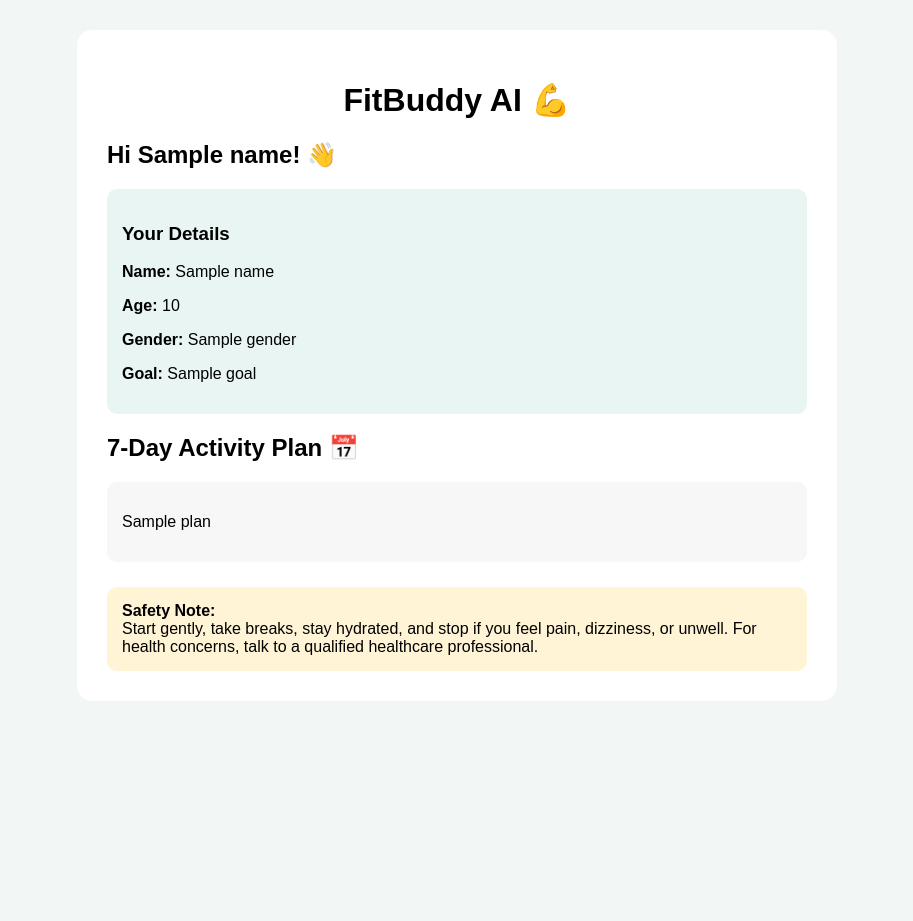
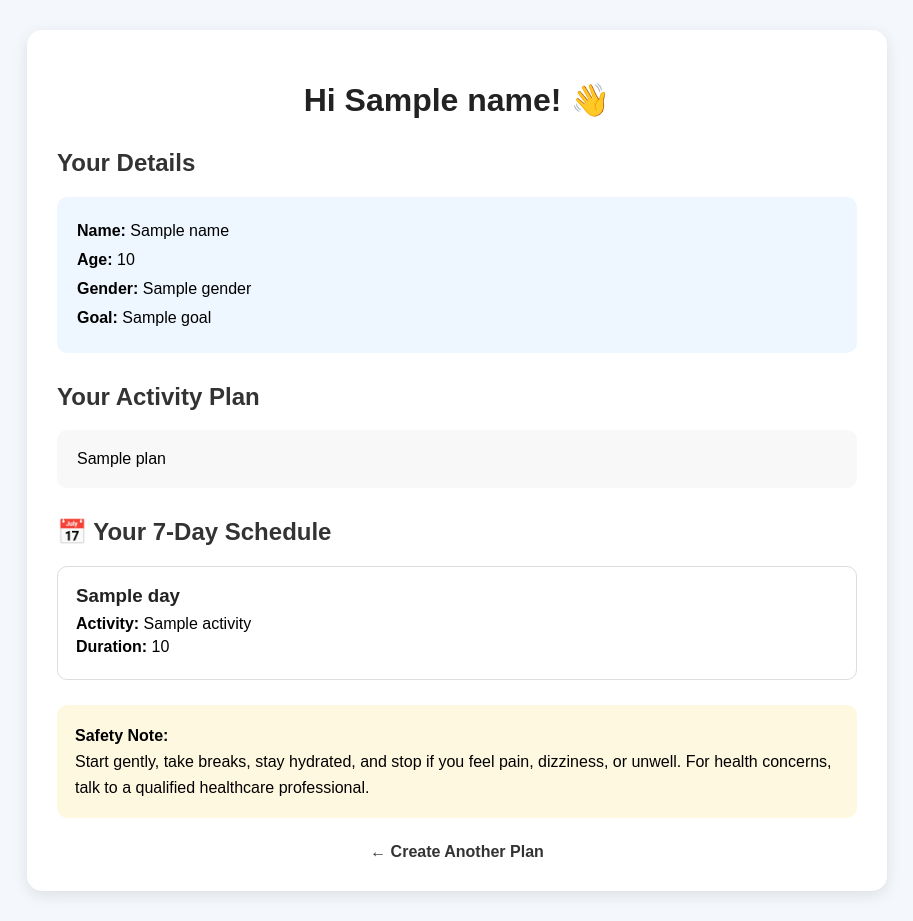
Before and after one commit to santhoshrajofficial08-commits/FitBuddy-AI, a FastAPI app: template templates/result.html in a window 1280 px wide. Shown: the whole page, without its empty margins (183-1096 px from the left). Before the commit the page ends 701 px from the top, so only its background shows below. Run offline with FastAPI, Linux system fonts and the light colour scheme; the template is opened without the code that fills it: most values are stand-ins (such as "Sample title", 1, 10 or a date in 2020).

Commit message:
Add personalized 7 day schedule

```diff
--- a/main.py
+++ b/main.py
@@ -28,65 +28,78 @@ def generate_plan(
     gender = gender.strip()
 
     if not name:
-        plan = "Please enter your name."
+        return templates.TemplateResponse(
+            request=request,
+            name="result.html",
+            context={
+                "request": request,
+                "name": "",
+                "age": age,
+                "gender": gender,
+                "goal": goal,
+                "plan": "Please enter your name.",
+                "schedule": []
+            }
+        )
 
-    elif age < 5 or age > 100:
-        plan = "Please enter a valid age."
+    if age < 5 or age > 100:
+        return templates.TemplateResponse(
+            request=request,
+            name="result.html",
+            context={
+                "request": request,
+                "name": name,
+                "age": age,
+                "gender": gender,
+                "goal": goal,
+                "plan": "Please enter a valid age.",
+                "schedule": []
+            }
+        )
 
-    elif goal == "fitness":
-        plan = """
-Day 1: Brisk Walking - 20 minutes
-Day 2: Cycling - 20 minutes
-Day 3: Light Jogging - 15 minutes
-Day 4: Rest and Stretching
-Day 5: Walking + Light Exercise - 25 minutes
-Day 6: Outdoor Sport - 30 minutes
-Day 7: Rest and Gentle Stretching
-"""
+    schedule = [
+        {
+            "day": "Day 1",
+            "activity": "Walking",
+            "duration": "20 minutes"
+        },
+        {
+            "day": "Day 2",
+            "activity": "Bodyweight Exercises",
+            "duration": "20 minutes"
+        },
+        {
+            "day": "Day 3",
+            "activity": "Cycling",
+            "duration": "25 minutes"
+        },
+        {
+            "day": "Day 4",
+            "activity": "Rest & Stretching",
+            "duration": "15 minutes"
+        },
+        {
+            "day": "Day 5",
+            "activity": "Jogging",
+            "duration": "20 minutes"
+        },
+        {
+            "day": "Day 6",
+            "activity": "Strength Exercises",
+            "duration": "25 minutes"
+        },
+        {
+            "day": "Day 7",
+            "activity": "Light Walking & Recovery",
+            "duration": "20 minutes"
+        }
+    ]
 
-    elif goal == "strength":
-        plan = """
-Day 1: Squats + Wall Push-ups
-Day 2: Light Strength Exercises
-Day 3: Rest and Stretching
-Day 4: Squats + Wall Push-ups
-Day 5: Bodyweight Exercises
-Day 6: Light Strength Activity
-Day 7: Rest and Gentle Stretching
-"""
-
-    elif goal == "running":
-        plan = """
-Day 1: Walking - 15 minutes
-Day 2: Walking + Easy Jogging - 15 minutes
-Day 3: Rest and Stretching
-Day 4: Walking + Easy Jogging - 20 minutes
-Day 5: Easy Walking - 20 minutes
-Day 6: Easy Jogging - 15 minutes
-Day 7: Rest and Gentle Stretching
-"""
-
-    elif goal == "active":
-        plan = """
-Day 1: Walking - 20 minutes
-Day 2: Cycling - 20 minutes
-Day 3: Outdoor Games - 30 minutes
-Day 4: Rest and Light Stretching
-Day 5: Walking - 25 minutes
-Day 6: Cycling or Sports - 30 minutes
-Day 7: Rest and Gentle Stretching
-"""
-
-    else:
-        plan = """
-Day 1: Light Walking - 20 minutes
-Day 2: Simple Exercise - 15 minutes
-Day 3: Rest and Stretching
-Day 4: Walking - 20 minutes
-Day 5: Light Exercise - 20 minutes
-Day 6: Outdoor Activity - 30 minutes
-Day 7: Rest and Gentle Stretching
-"""
+    plan = (
+        "Follow this weekly activity plan. "
+        "Start gently, take breaks, stay hydrated, "
+        "and increase activity gradually."
+    )
 
     return templates.TemplateResponse(
         request=request,
@@ -97,6 +110,7 @@ Day 7: Rest and Gentle Stretching
             "age": age,
             "gender": gender,
             "goal": goal,
-            "plan": plan
+            "plan": plan,
+            "schedule": schedule
         }
     )
--- a/templates/result.html
+++ b/templates/result.html
@@ -3,51 +3,82 @@
 <head>
     <meta charset="UTF-8">
     <meta name="viewport" content="width=device-width, initial-scale=1.0">
-    <title>FitBuddy AI - 7 Day Plan</title>
+
+    <title>FitBuddy Result</title>
 
     <style>
         body {
             font-family: Arial, sans-serif;
-            background: #f2f7f5;
+            background: #f4f7fb;
             margin: 0;
             padding: 30px;
         }
 
         .container {
-            max-width: 700px;
+            max-width: 800px;
             margin: auto;
             background: white;
             padding: 30px;
             border-radius: 15px;
+            box-shadow: 0 4px 15px rgba(0,0,0,0.1);
         }
 
         h1 {
             text-align: center;
+            color: #222;
+        }
+
+        h2 {
+            margin-top: 30px;
+            color: #333;
         }
 
         .details {
-            background: #e8f5f2;
-            padding: 15px;
+            background: #eef7ff;
+            padding: 20px;
             border-radius: 10px;
-            margin: 20px 0;
+            line-height: 1.8;
+        }
+
+        .plan {
+            background: #f8f8f8;
+            padding: 20px;
+            border-radius: 10px;
+            margin-top: 15px;
         }
 
         .day {
-            background: #f7f7f7;
-            padding: 15px;
+            border: 1px solid #ddd;
+            border-radius: 10px;
+            padding: 18px;
             margin: 12px 0;
-            border-radius: 10px;
+            background: #ffffff;
         }
 
         .day h3 {
-            margin-top: 0;
+            margin: 0 0 8px 0;
+            color: #222;
+        }
+
+        .day p {
+            margin: 5px 0;
         }
 
         .safety {
             margin-top: 25px;
-            padding: 15px;
-            background: #fff4d6;
+            padding: 18px;
+            background: #fff8e1;
             border-radius: 10px;
+            line-height: 1.6;
+        }
+
+        .back {
+            display: block;
+            text-align: center;
+            margin-top: 25px;
+            text-decoration: none;
+            font-weight: bold;
+            color: #333;
         }
     </style>
 </head>
@@ -56,41 +87,55 @@
 
 <div class="container">
 
-    <h1>FitBuddy AI 💪</h1>
+    <h1>Hi {{ name }}! 👋</h1>
 
-    <h2>Hi {{ name }}! 👋</h2>
+    <h2>Your Details</h2>
 
     <div class="details">
-        <h3>Your Details</h3>
-        <p><strong>Name:</strong> {{ name }}</p>
-        <p><strong>Age:</strong> {{ age }}</p>
-        <p><strong>Gender:</strong> {{ gender }}</p>
-        <p><strong>Goal:</strong> {{ goal }}</p>
+        <strong>Name:</strong> {{ name }}<br>
+        <strong>Age:</strong> {{ age }}<br>
+        <strong>Gender:</strong> {{ gender }}<br>
+        <strong>Goal:</strong> {{ goal }}
     </div>
 
-    <h2>7-Day Activity Plan 📅</h2>
+    <h2>Your Activity Plan</h2>
 
-    {% for day in plan.split('\n') %}
-        {% if day.strip() %}
-            {% set parts = day.split(':', 1) %}
-            <div class="day">
-                {% if parts|length == 2 %}
-                    <h3>{{ parts[0] }}</h3>
-                    <p>{{ parts[1] }}</p>
-                {% else %}
-                    <p>{{ day }}</p>
-                {% endif %}
-            </div>
-        {% endif %}
+    <div class="plan">
+        {{ plan }}
+    </div>
+
+    <h2>📅 Your 7-Day Schedule</h2>
+
+    {% for day in schedule %}
+    <div class="day">
+
+        <h3>{{ day.day }}</h3>
+
+        <p>
+            <strong>Activity:</strong>
+            {{ day.activity }}
+        </p>
+
+        <p>
+            <strong>Duration:</strong>
+            {{ day.duration }}
+        </p>
+
+    </div>
     {% endfor %}
 
     <div class="safety">
         <strong>Safety Note:</strong><br>
+
         Start gently, take breaks, stay hydrated, and stop if you
         feel pain, dizziness, or unwell. For health concerns,
         talk to a qualified healthcare professional.
     </div>
 
+    <a class="back" href="/">
+        ← Create Another Plan
+    </a>
+
 </div>
 
 </body>
```
